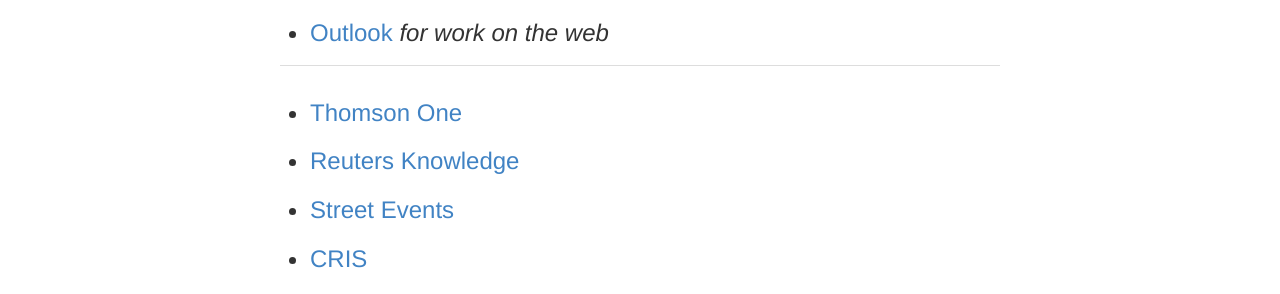
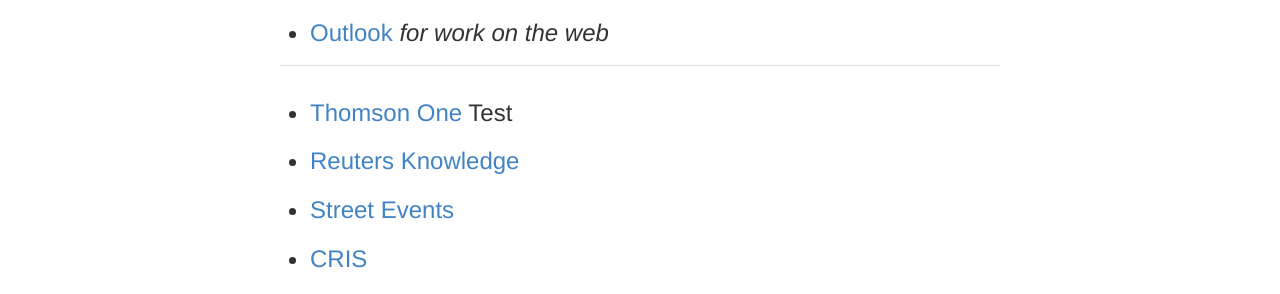
Before and after one commit to Estimates/estimates.github.io, a Jekyll site: the page built from links.md, in a window 1280 px wide. Shown: the part 567-861 px from the top of the page. Built offline with Jekyll 4.4.1, drawn with Linux system fonts in a browser that asks for light colours.

Commit message:
Update links.md

```diff
--- a/links.md
+++ b/links.md
@@ -28,7 +28,7 @@
 
 <hr>
 
-* [Thomson One](https://www.thomsononeim.com/s-log_in.asp)
+* [Thomson One](https://www.thomsononeim.com/s-log_in.asp) Test
 
 * [Reuters Knowledge](http://www.knowledge.reuters.com/Views/Home/Overview/Latest.aspx)
 
```
